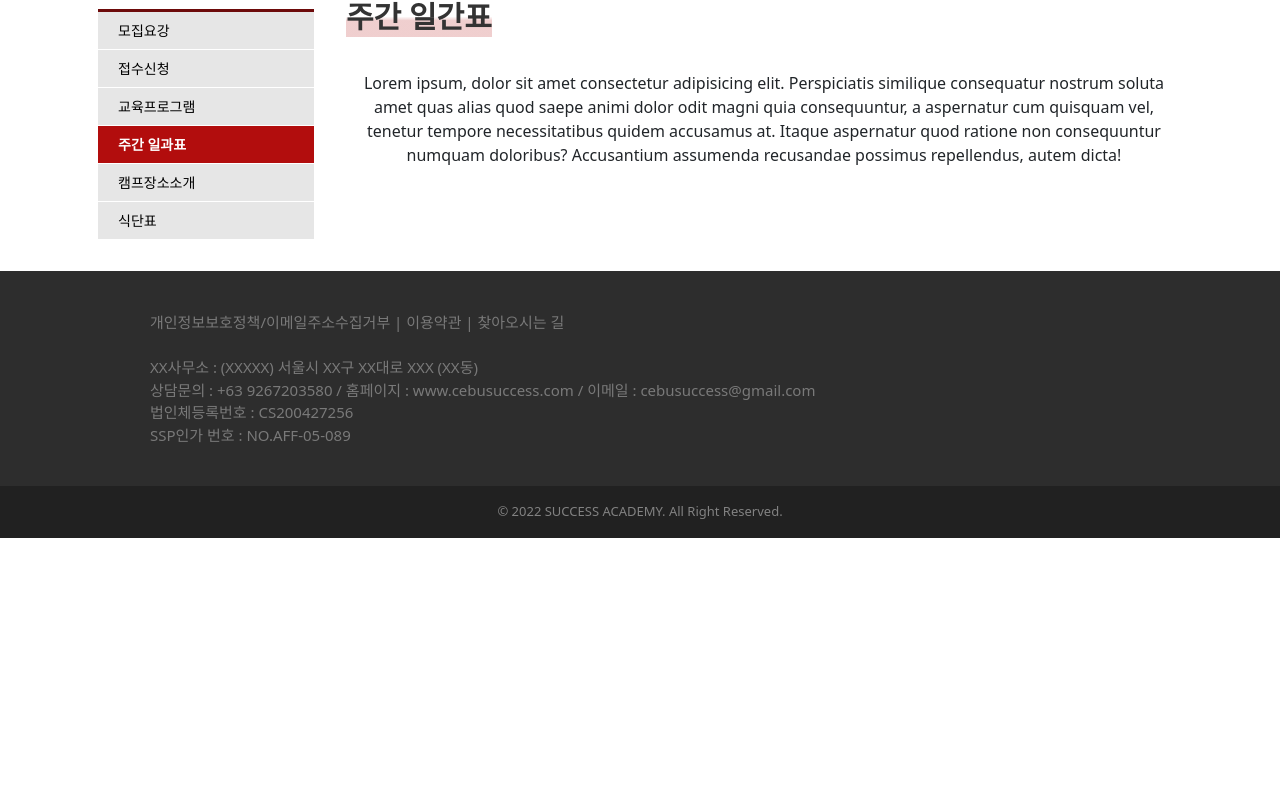
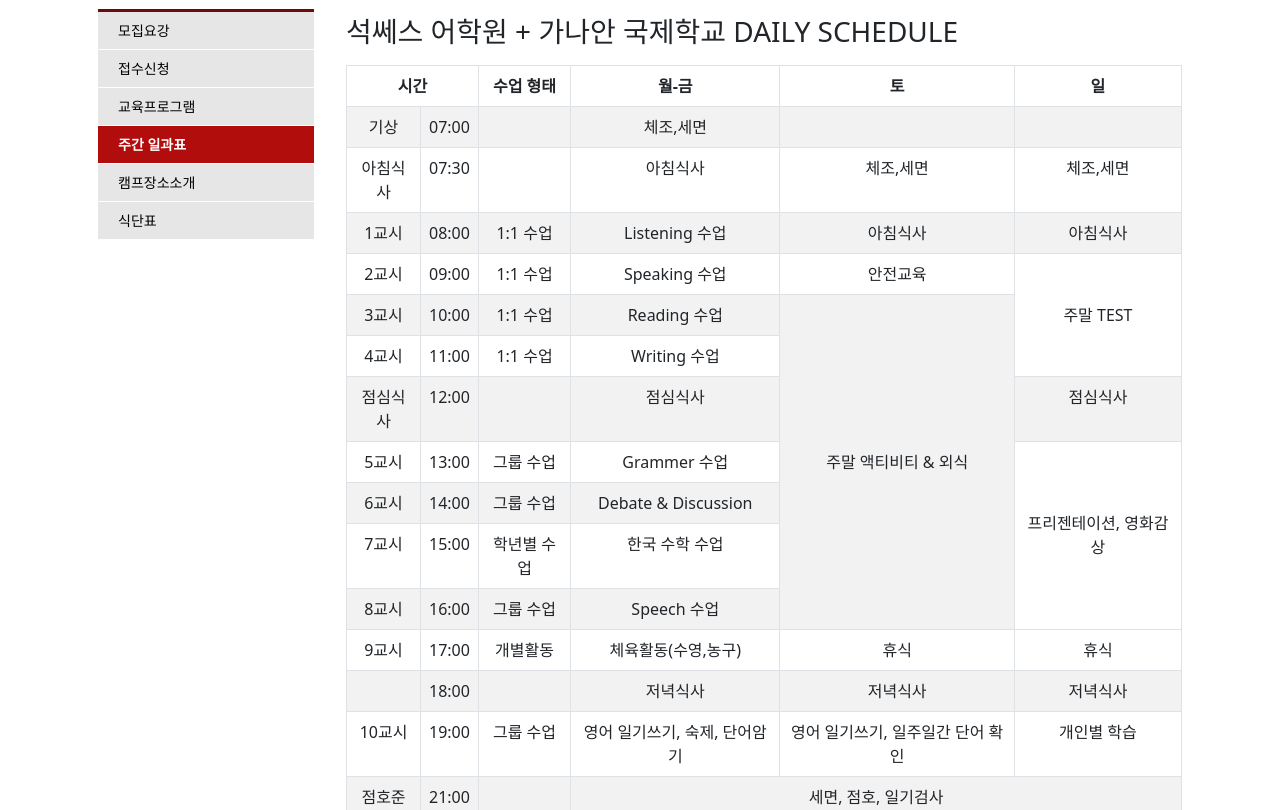
Before and after one commit to dannypark95/ganaan_success, a React (Create React App) app: page /curriculum/schedule in a window 1280 px wide. Shown: the part 490-1300 px from the top of the page. Before the commit the page ends 1028 px from the top, so only its background shows below. Built offline with nearby package versions, Linux system fonts and the light colour scheme; a web font is replaced by a local one.

Commit message:
feature: curriculum schedule

```diff
--- a/src/App.css
+++ b/src/App.css
@@ -928,10 +928,6 @@ table th {
   margin-top: 0.75rem;
 }
 
-.text-left {
-  text-align: left;
-}
-
 .permit {
   width: 150px;
   display: table-cell;
@@ -966,6 +962,23 @@ table th {
 .permitDesc_2 {
   margin-top: 0.5em;
   margin-left: -16px;
+}
+
+.currTable th,
+.currTable td {
+  text-align: center;
+}
+
+.rowSpanText {
+  vertical-align: middle;
+}
+
+.currTitle {
+  margin: 1rem 0;
+}
+
+.tableRowSpan {
+  vertical-align: middle;
 }
 
 /* Mobile Version */
@@ -1247,6 +1260,15 @@ table th {
   .permitPicture {
     margin-left: 5vw;
   }
+
+  .currTable th,
+  .currTable td {
+    font-size: 10px;
+  }
+
+  .currTitle {
+    font-size: 16px;
+  }
 }
 /* 900px above */
 
--- a/src/components/pages/about/AboutLocation.js
+++ b/src/components/pages/about/AboutLocation.js
@@ -12,8 +12,8 @@ import map_icon from '../../../media/gmap_icon.png';
 const AboutLocation = () => {
   const defaultProps = {
     center: {
-      lat: 10.339745451387795,
-      lng: 123.9118628092341,
+      lat: 10.342472885047503,
+      lng: 123.9123898963602,
     },
     zoom: 17,
   };
@@ -31,14 +31,6 @@ const AboutLocation = () => {
       </div>
       <div className='successTitle'>
         <div className='mapTitle'>Success Academy</div>
-      </div>
-    </div>
-  );
-
-  const MallPin = () => (
-    <div>
-      <div className='mallTitle'>
-        <div className='mapTitle'>가이사노 컨츄리몰</div>
       </div>
     </div>
   );
@@ -69,8 +61,6 @@ const AboutLocation = () => {
                   lat={defaultProps.center.lat}
                   lng={defaultProps.center.lng}
                 />
-
-                <MallPin lat={10.339994} lng={123.910197} />
               </GoogleMapReact>
             </div>
             <div className='address'>
--- a/src/components/pages/curriculum/CurriculumSchedule.js
+++ b/src/components/pages/curriculum/CurriculumSchedule.js
@@ -2,6 +2,8 @@ import React from 'react';
 
 import Header from '../../layout/Header';
 import Curriculum from '../../layout/dropdown/Curriculum';
+
+import Table from 'react-bootstrap/Table';
 
 const CurriculumSchedule = () => {
   return (
@@ -18,13 +20,152 @@ const CurriculumSchedule = () => {
             <div className='pageTitle'>
               <span className='subTitleNav'>주간 일간표</span>
             </div>
-            Lorem ipsum, dolor sit amet consectetur adipisicing elit.
-            Perspiciatis similique consequatur nostrum soluta amet quas alias
-            quod saepe animi dolor odit magni quia consequuntur, a aspernatur
-            cum quisquam vel, tenetur tempore necessitatibus quidem accusamus
-            at. Itaque aspernatur quod ratione non consequuntur numquam
-            doloribus? Accusantium assumenda recusandae possimus repellendus,
-            autem dicta!
+            <div className='currSchedule'>
+              <h3 className='currTitle text-left'>
+                석쎄스 어학원 + 가나안 국제학교 DAILY SCHEDULE
+              </h3>
+              <div className='currTable text-center'>
+                <Table striped bordered hover>
+                  <thead>
+                    <tr>
+                      <th colSpan={2}> 시간</th>
+                      <th>수업 형태</th>
+                      <th>월-금</th>
+                      <th>토</th>
+                      <th>일</th>
+                    </tr>
+                  </thead>
+                  <tbody>
+                    <tr>
+                      <td>기상</td>
+                      <td>07:00</td>
+                      <td>{''}</td>
+                      <td>체조,세면</td>
+                      <td>{''}</td>
+                      <td>{''}</td>
+                    </tr>
+                    <tr>
+                      <td>아침식사</td>
+                      <td>07:30</td>
+                      <td>{''}</td>
+                      <td>아침식사</td>
+                      <td>체조,세면</td>
+                      <td>체조,세면</td>
+                    </tr>
+                    <tr>
+                      <td>1교시</td>
+                      <td>08:00</td>
+                      <td>1:1 수업</td>
+                      <td>Listening 수업</td>
+                      <td>아침식사</td>
+                      <td>아침식사</td>
+                    </tr>
+                    <tr>
+                      <td>2교시</td>
+                      <td>09:00</td>
+                      <td>1:1 수업</td>
+                      <td>Speaking 수업</td>
+                      <td>안전교육</td>
+                      <td rowSpan={3} className='tableRowSpan'>
+                        <div className='rowSpanText'>주말 TEST</div>
+                      </td>
+                    </tr>
+                    <tr>
+                      <td>3교시</td>
+                      <td>10:00</td>
+                      <td>1:1 수업</td>
+                      <td>Reading 수업</td>
+                      <td rowSpan={7} className='tableRowSpan'>
+                        <div className='rowSpanText'>주말 액티비티 & 외식 </div>
+                      </td>
+                    </tr>
+                    <tr>
+                      <td>4교시</td>
+                      <td>11:00</td>
+                      <td>1:1 수업</td>
+                      <td>Writing 수업</td>
+                    </tr>
+                    <tr>
+                      <td>점심식사</td>
+                      <td>12:00</td>
+                      <td>{''}</td>
+                      <td>점심식사</td>
+                      <td>점심식사</td>
+                    </tr>
+                    <tr>
+                      <td>5교시</td>
+                      <td>13:00</td>
+                      <td>그룹 수업</td>
+                      <td>Grammer 수업</td>
+                      <td rowSpan={4} className='tableRowSpan'>
+                        <div className='rowSpanText'>
+                          {' '}
+                          프리젠테이션, 영화감상{' '}
+                        </div>
+                      </td>
+                    </tr>
+                    <tr>
+                      <td>6교시</td>
+                      <td>14:00</td>
+                      <td>그룹 수업</td>
+                      <td>Debate & Discussion</td>
+                    </tr>
+                    <tr>
+                      <td>7교시</td>
+                      <td>15:00</td>
+                      <td>학년별 수업</td>
+                      <td>한국 수학 수업</td>
+                    </tr>
+                    <tr>
+                      <td>8교시</td>
+                      <td>16:00</td>
+                      <td>그룹 수업</td>
+                      <td>Speech 수업</td>
+                    </tr>
+                    <tr>
+                      <td>9교시</td>
+                      <td>17:00</td>
+                      <td>개별활동</td>
+                      <td>체육활동(수영,농구)</td>
+                      <td>휴식</td>
+                      <td>휴식</td>
+                    </tr>
+                    <tr>
+                      <td>{''}</td>
+                      <td>18:00</td>
+                      <td>{''}</td>
+                      <td>저녁식사</td>
+                      <td>저녁식사</td>
+                      <td>저녁식사</td>
+                    </tr>
+                    <tr>
+                      <td>10교시</td>
+                      <td>19:00</td>
+                      <td>그룹 수업</td>
+                      <td>영어 일기쓰기, 숙제, 단어암기</td>
+                      <td>영어 일기쓰기, 일주일간 단어 확인</td>
+                      <td>개인별 학습</td>
+                    </tr>
+                    <tr>
+                      <td>점호준비</td>
+                      <td>21:00</td>
+                      <td>{''}</td>
+                      <td colSpan={3}>세면, 점호, 일기검사</td>
+                    </tr>
+                    <tr>
+                      <td colSpan={2}>취침</td>
+                      <td>{''}</td>
+                      <td colSpan={3}>취침</td>
+                    </tr>
+                    <tr>
+                      <td colSpan={2}>특별수업</td>
+                      <td>{''}</td>
+                      <td colSpan={3}>단어테스트 불합격자 재테스트</td>
+                    </tr>
+                  </tbody>
+                </Table>
+              </div>
+            </div>
           </div>
         </div>
       </div>
```
